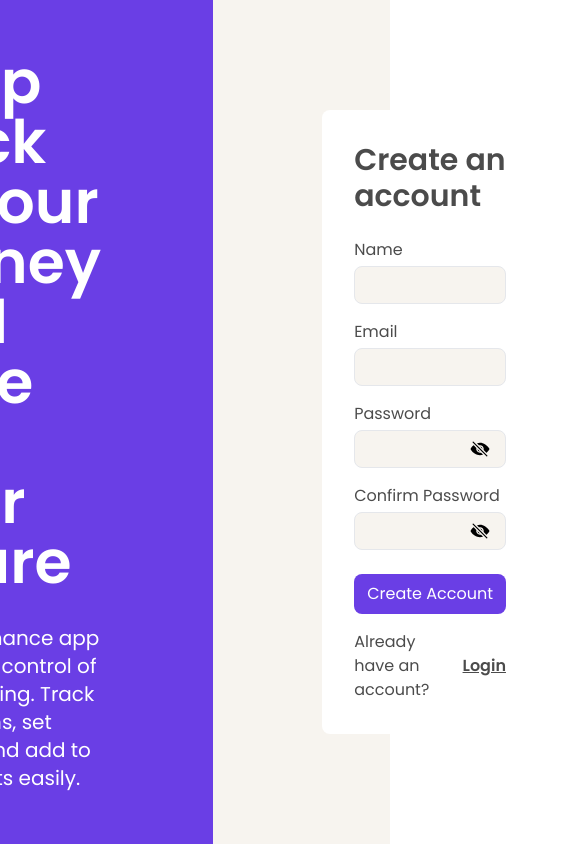
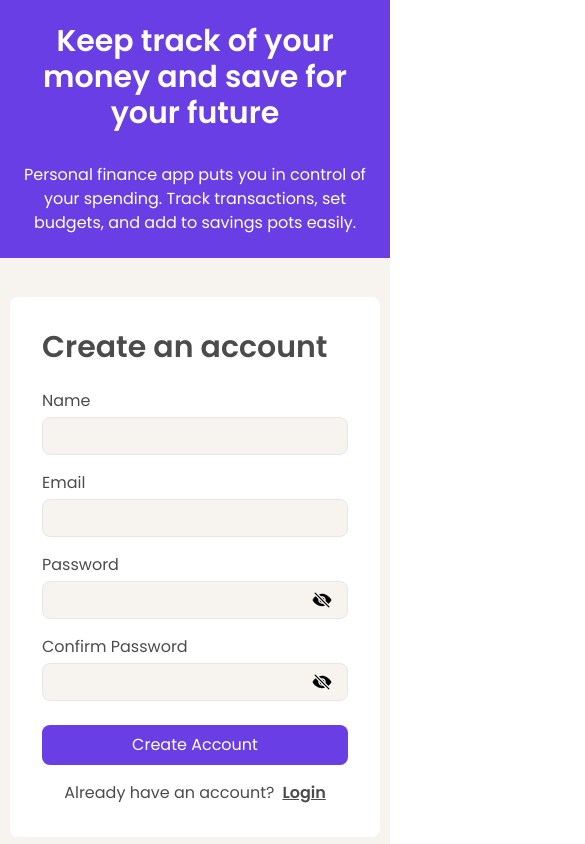
Before and after one commit to Polashahmad01/personal-finance-app, a React (Vite) app: page /auth/register in a window 390 px wide. Shown: the top 844 px of the page, 585 px wide, since content can reach past the window. Built offline with nearby package versions, Linux system fonts and the light colour scheme.

Commit message:
Update RegisterContentCard and RegisterForm styleswith responsive design adjustments

```diff
--- a/src/components/RegisterContentCard.jsx
+++ b/src/components/RegisterContentCard.jsx
@@ -1,10 +1,10 @@
 export default function RegisterContentCard() {
   return (
-    <article className="text-white mx-28">
-      <h1 className="text-6xl font-semibold mb-8">
+    <article className="text-white m-4 lg:mx-28">
+      <h1 className="text-3xl font-semibold mb-8 text-center lg:text-left lg:text-6xl">
         Keep track of your money and save for your future
       </h1>
-      <p className="text-xl">
+      <p className="text-center lg:text-left lg:text-lg">
         Personal finance app puts you in control of your spending. Track
         transactions, set budgets, and add to savings pots easily.
       </p>
--- a/src/components/RegisterForm.jsx
+++ b/src/components/RegisterForm.jsx
@@ -1,30 +1,18 @@
-import { useState } from "react";
 import { Link } from "react-router-dom";
 import { IoEyeSharp } from "react-icons/io5";
 import { IoEyeOff } from "react-icons/io5";
+import useRegisterForm from "../hooks/useRegisterForm";
 
 export default function RegisterForm() {
-  const [passwordType, setPasswordType] = useState("password");
-  const [confirmPasswordType, setConfirmPasswordType] = useState("password");
-
-  const passwordClickHandler = () => {
-    if (passwordType === "password") {
-      setPasswordType("text");
-    } else {
-      setPasswordType("password");
-    }
-  };
-
-  const confirmPasswordClickHandler = () => {
-    if (confirmPasswordType === "password") {
-      setConfirmPasswordType("text");
-    } else {
-      setConfirmPasswordType("password");
-    }
-  };
+  const {
+    passwordType,
+    confirmPasswordType,
+    passwordClickHandler,
+    confirmPasswordClickHandler,
+  } = useRegisterForm();
 
   return (
-    <form className="bg-white w-7/12 p-8 rounded-lg">
+    <form className="bg-white p-8 rounded-lg mx-4 lg:mx-0 lg:w-7/12">
       <h3 className="text-3xl font-semibold opacity-70 mb-6">
         Create an account
       </h3>
--- /dev/null
+++ b/src/hooks/useRegisterForm.js
@@ -0,0 +1,29 @@
+import { useState } from "react";
+
+export default function useRegisterForm() {
+  const [passwordType, setPasswordType] = useState("password");
+  const [confirmPasswordType, setConfirmPasswordType] = useState("password");
+
+  const passwordClickHandler = () => {
+    if (passwordType === "password") {
+      setPasswordType("text");
+    } else {
+      setPasswordType("password");
+    }
+  };
+
+  const confirmPasswordClickHandler = () => {
+    if (confirmPasswordType === "password") {
+      setConfirmPasswordType("text");
+    } else {
+      setConfirmPasswordType("password");
+    }
+  };
+
+  return {
+    passwordType,
+    confirmPasswordType,
+    passwordClickHandler,
+    confirmPasswordClickHandler,
+  };
+}
--- a/src/views/RegisterPage.jsx
+++ b/src/views/RegisterPage.jsx
@@ -3,8 +3,8 @@ import RegisterForm from "../components/RegisterForm";
 
 export default function RegisterPage() {
   return (
-    <section className="flex justify-center items-center h-screen gap-8">
-      <div className="flex-1 flex justify-center items-center bg-[#6a3ee5] h-full">
+    <section className="flex flex-col min-h-screen gap-8 lg:flex-row lg:justify-center lg:items-center">
+      <div className="flex-1 flex justify-center items-center bg-[#6a3ee5] h-screen lg:rounded-tr-xl lg:rounded-br-xl">
         <RegisterContentCard />
       </div>
       <div className="flex-1 flex justify-center items-center">
```
